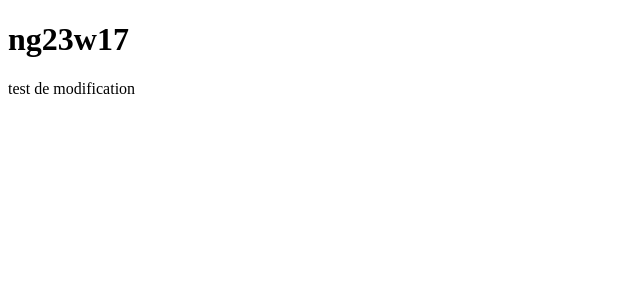
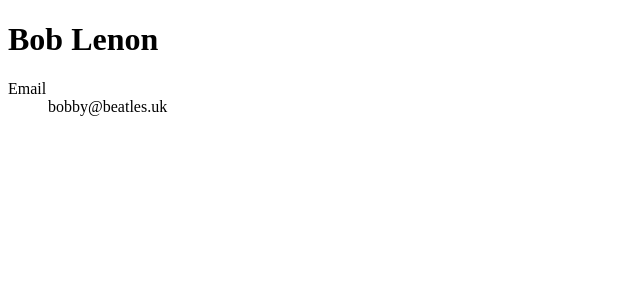
Before and after one commit to pbreteche/ng23w17, an Angular app: page / in a window 1280 px wide. Shown: the top 300 px of the page, without its empty margins (0-640 px from the left). Built offline with nearby package versions, Linux system fonts and the light colour scheme.

Commit message:
Création type Contact

```diff
--- a/src/app/app.component.html
+++ b/src/app/app.component.html
@@ -1,2 +1,5 @@
-<h1>{{ title }}</h1>
-<p>test de modification</p>
+<h1>{{ contact.firstName }} {{ contact.lastName }}</h1>
+<dl>
+  <dt>Email</dt>
+  <dd>{{ contact.email }}</dd>
+</dl>
--- a/src/app/app.component.ts
+++ b/src/app/app.component.ts
@@ -1,4 +1,5 @@
 import { Component } from '@angular/core';
+import { Contact } from 'src/types/contact';
 
 @Component({
   selector: 'app-root',
@@ -6,5 +7,9 @@ import { Component } from '@angular/core';
   styleUrls: ['./app.component.scss']
 })
 export class AppComponent {
-  title = 'ng23w17';
+  contact: Contact = {
+    firstName: 'Bob',
+    lastName: 'Lenon',
+    email: 'bobby@beatles.uk'
+  }
 }
--- /dev/null
+++ b/src/types/contact.ts
@@ -0,0 +1,5 @@
+export type Contact = {
+    firstName?: string,
+    lastName?: string,
+    email?: string
+}
```
